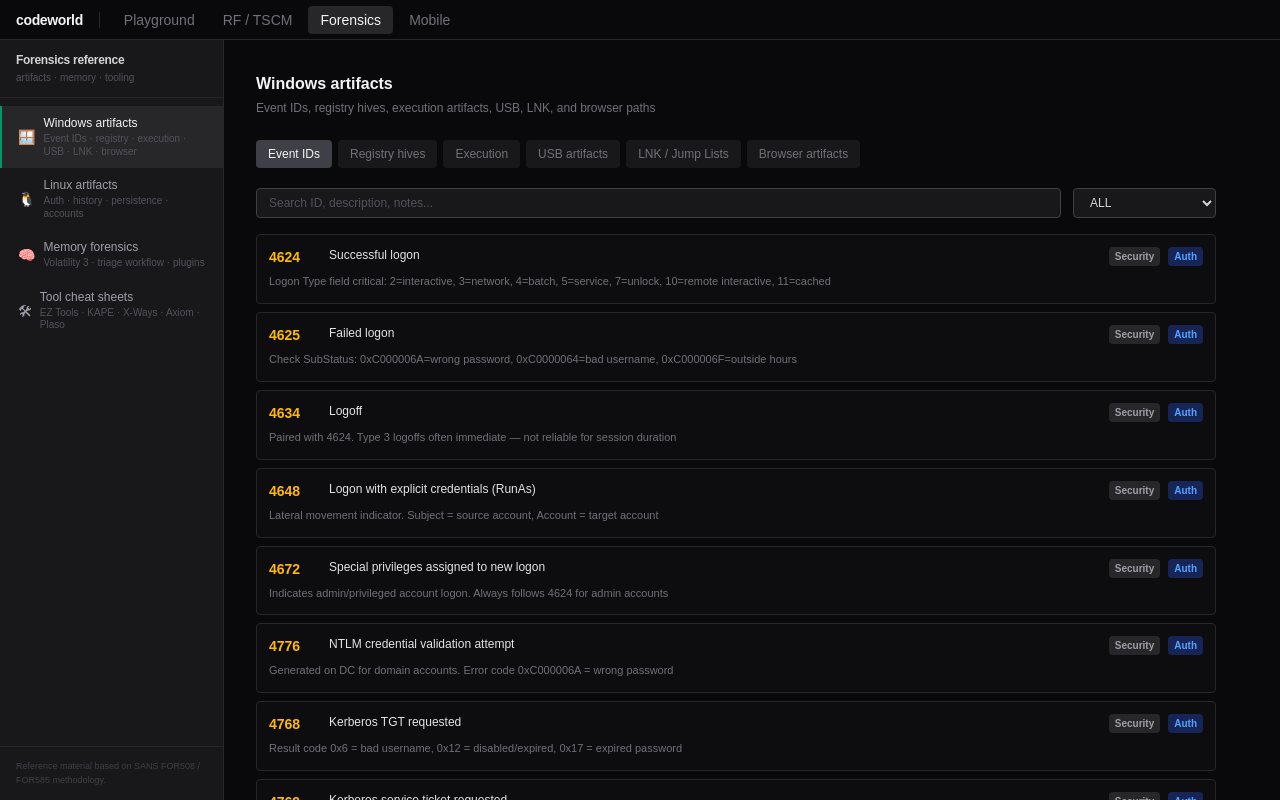
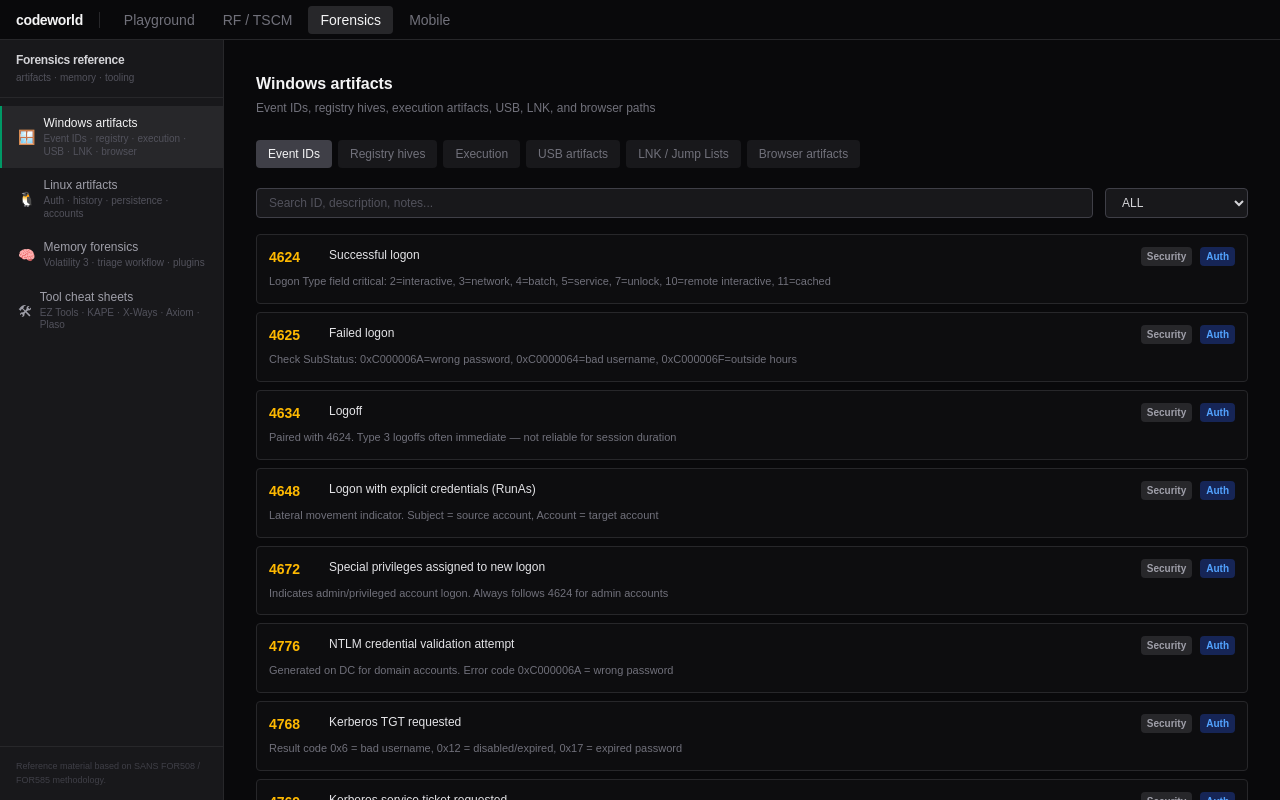
Before and after one commit to silvance/codeworld, a Next.js app: page /forensics in a window 1280 px wide. Built offline with nearby package versions, Linux system fonts and the light colour scheme.

Commit message:
Fixing width

```diff
--- a/components/forensics/ForensicsPage.tsx
+++ b/components/forensics/ForensicsPage.tsx
@@ -77,7 +77,7 @@
           <span className="text-xs font-mono text-zinc-300">{NAV.find(n => n.id === active)?.label}</span>
         </div>
 
-        <main className="flex-1 overflow-y-auto p-6 md:p-8 max-w-5xl w-full">
+        <main className="flex-1 overflow-y-auto p-6 md:p-8 w-full">
           {SECTIONS[active]}
         </main>
       </div>
--- a/components/mobile/MobilePage.tsx
+++ b/components/mobile/MobilePage.tsx
@@ -67,7 +67,7 @@
           <button onClick={() => setMobileNavOpen(o => !o)} className="text-zinc-400 text-xs font-mono">☰</button>
           <span className="text-xs font-mono text-zinc-300">{NAV.find(n => n.id === active)?.label}</span>
         </div>
-        <main className="flex-1 overflow-y-auto p-6 md:p-8 max-w-5xl w-full">
+        <main className="flex-1 overflow-y-auto p-6 md:p-8 w-full">
           {SECTIONS[active]}
         </main>
       </div>
--- a/components/rf/RFPage.tsx
+++ b/components/rf/RFPage.tsx
@@ -103,7 +103,7 @@
         </div>
 
         {/* Content */}
-        <main className="flex-1 overflow-y-auto p-6 md:p-8 max-w-5xl w-full">
+        <main className="flex-1 overflow-y-auto p-6 md:p-8 w-full">
           {SECTIONS[active]}
         </main>
       </div>
```
